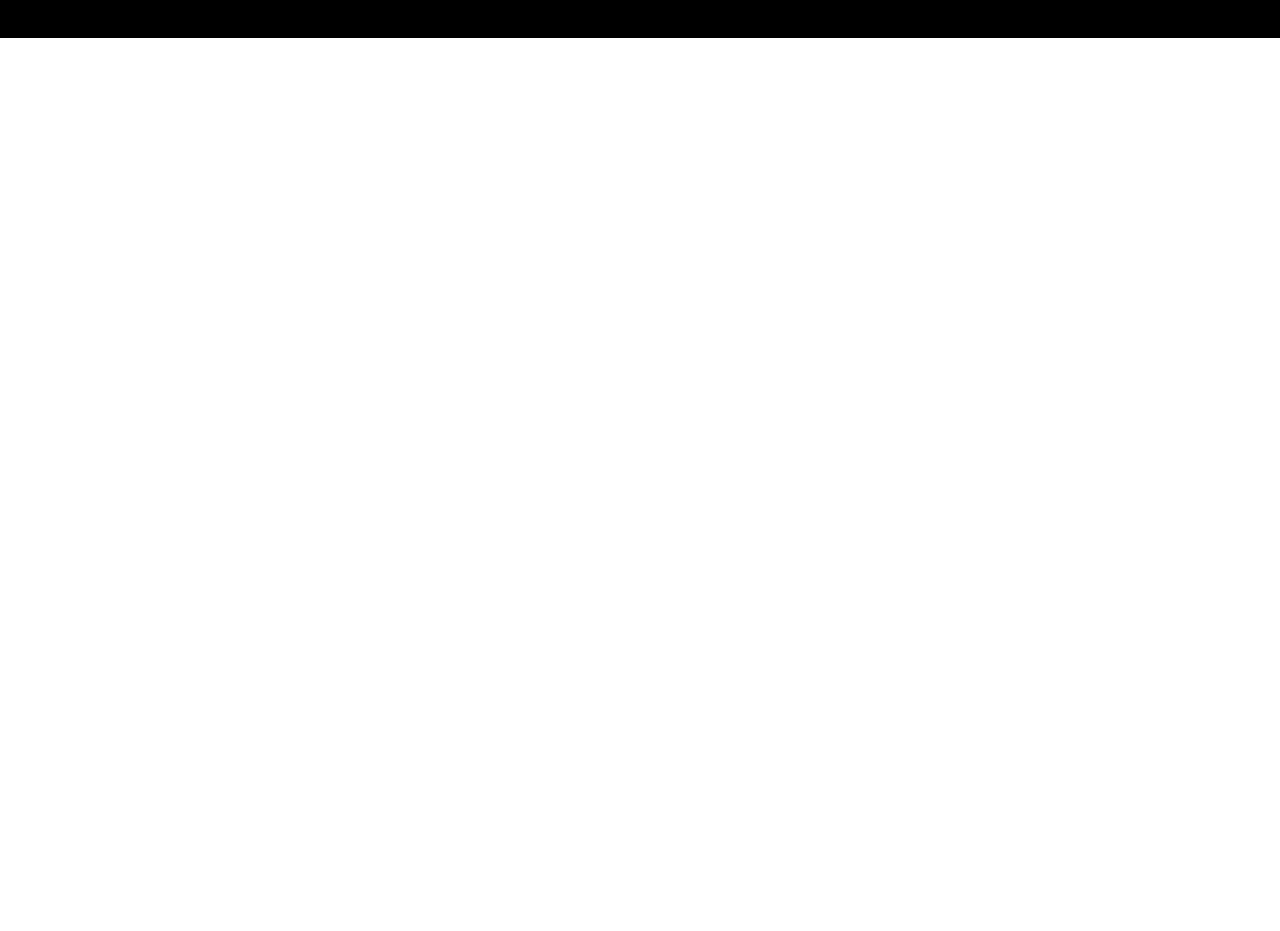
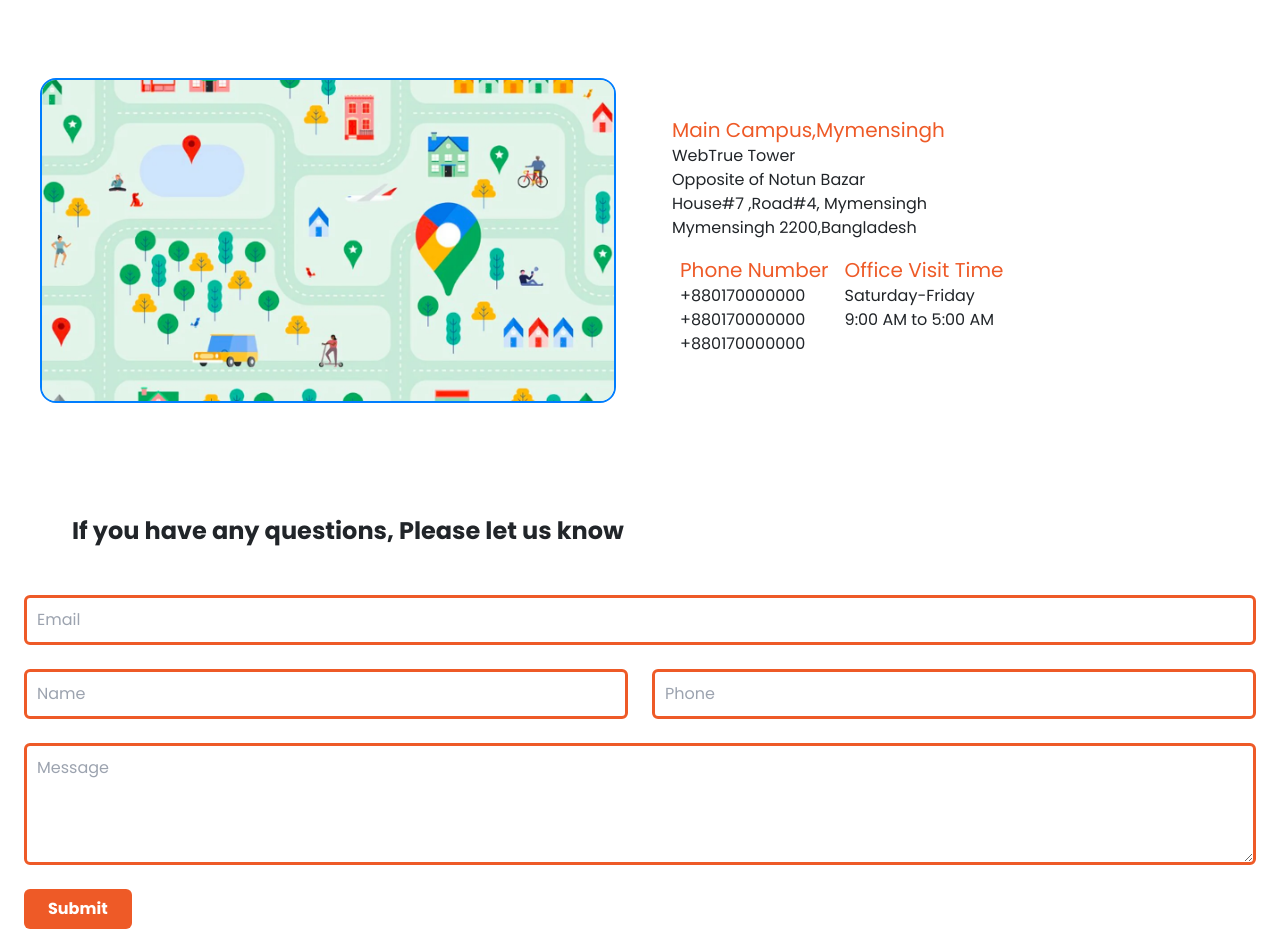
Before and after one commit to The-webtrue/the-webtrue-client, a React (Create React App) app: page /contact in a window 1280 px wide. Shown: the part 522-1453 px from the top of the page. Before the commit the page ends 800 px from the top, so only its background shows below. Built offline with nearby package versions, Linux system fonts and the light colour scheme.

Commit message:
contact done

```diff
--- a/src/App.js
+++ b/src/App.js
@@ -3,6 +3,7 @@ import './App.css';
 import Footer from './component/Shared/Footer/Footer';
 import Navigationbar from './component/Shared/Navbar/Navbar';
 import About from './Pages/About/About';
+import Contact from './Pages/Contact/Contact';
 import Home from './Pages/Home/Home';
 import Service from './Pages/Service/Service';
 
@@ -14,6 +15,7 @@ function App() {
         <Route path='/' element={<Home/>}/>
         <Route  path='/service' element={<Service/>}/>
         <Route  path='/about' element={<About/>}/>
+        <Route  path='/contact' element={<Contact/>}/>
        </Routes>
       <Footer/>
     </div>
--- a/src/Pages/About/About.js
+++ b/src/Pages/About/About.js
@@ -8,7 +8,7 @@ const About = () => {
             <AboutUs/>
             <div className='sm:flex-row md:flex p-5'>
                 <div className='md:w-2/5 text-center'>
-                    <img className='mx-auto' src={founder} alt="founder" />
+                    <img className='mx-auto border-[3px] border-komla' src={founder} alt="founder" />
                     <div className="grid grid-cols-4 w-3/4 p-5 mx-auto gap-5">
                     <p className=" bg-komla  rounded-3xl w-10 h-10">0</p>
                     <p className=" bg-komla  rounded-3xl w-10 h-10">0</p>
@@ -37,7 +37,7 @@ const About = () => {
                    </div>
                 </div>
                 <div className='md:w-2/5 text-center'>
-                    <img className='mx-auto' src={founder} alt="founder" />
+                    <img className='mx-auto border-[3px] border-komla' src={founder} alt="founder" />
                     <div className="grid grid-cols-4 w-3/4 p-5 mx-auto gap-5">
                     <p className=" bg-komla  rounded-3xl w-10 h-10">0</p>
                     <p className=" bg-komla  rounded-3xl w-10 h-10">0</p>
--- /dev/null
+++ b/src/Pages/Contact/Contact.js
@@ -0,0 +1,51 @@
+import React from 'react';
+import logo from '../../assets/logo.png';
+import map from '../../assets/map.jpg'
+import Form from '../../component/Contact/Form/Form';
+
+const Contact = () => {
+    return (
+        <div>
+            <h1 className='text-6xl text-komla p-5'>Contact</h1>
+            <div className='sm:flex-row md:flex px-5 gap-5'>
+                <div className='md:w-2/5 p-10'>
+                    <img src={logo} alt="" />
+                </div>
+                <div className='md:3/5 m-auto'>
+                  <p>Lorem ipsum dolor, sit amet consectetur adipisicing elit. Totam nam error, repudiandae doloremque expedita iusto vero nihil nulla quam veritatis. </p>
+                </div>
+            </div>
+            <div className='items-center grid   md:grid-cols-2 gap-5 p-10'>
+                <div>
+                    <img className="border-nil border-[2px] rounded-2xl" src={map} alt="" />
+                </div>
+                <div>
+                    <div className='m-2'>
+                        <h1 className='text-xl  text-komla'>Main Campus,Mymensingh</h1>
+                         <p>WebTrue Tower</p>
+                         <p>Opposite of Notun Bazar</p>
+                         <p>House#7 ,Road#4, Mymensingh</p>
+                         <p>Mymensingh 2200,Bangladesh</p>
+                    </div>
+                    <div className='flex m-2'>
+                        <ul className='m-2'>
+                            <li className='text-xl text-komla'>Phone Number</li>
+                            <li>+880170000000</li>
+                            <li>+880170000000</li>
+                            <li>+880170000000</li>
+
+                        </ul>
+                        <ul className='m-2'>
+                            <li className='text-xl text-komla'>Office Visit Time</li>
+                            <li>Saturday-Friday</li>
+                            <li>9:00 AM to 5:00 AM</li>
+                        </ul>
+                    </div>
+                </div>
+            </div>
+            <Form/>
+        </div>
+    );
+};
+
+export default Contact;
--- /dev/null
+++ b/src/component/Contact/Form/Form.js
@@ -0,0 +1,33 @@
+import React from 'react';
+
+const Form = () => {
+    return (
+        <div className="p-6">
+            <h1 className='text-2xl p-5 font-bold'> If you have any questions, Please let us know</h1>
+    <form>
+    <div className="flex flex-col mb-6">
+    <input type="email" id="email" className="bg-gray-50 border-[3px] border-komla text-gray-900 text-md rounded focus:ring-komla focus:outline-none focus:shadow-lg focus:shadow-komla block w-full p-2.5 " placeholder="Email" required/>
+        </div>
+      <div className="grid grid-cols-2 gap-4">
+        <div className="flex flex-col">
+          <input  type="text" id="name" name="name" className="bg-gray-50 border-[3px] border-komla text-gray-900 text-md rounded focus:ring-komla focus:outline-none focus:shadow-lg focus:shadow-komla block w-full p-2.5 " placeholder="Name" required />
+        </div>
+        <div className="flex flex-col">
+          <input  type="text" id="name" name="name" className="bg-gray-50 border-[3px] border-komla text-gray-900 text-md rounded focus:ring-komla focus:outline-none focus:shadow-lg focus:shadow-komla block w-full p-2.5 " placeholder="Phone" required />
+        </div>
+
+      </div>
+      <div className="flex flex-col col-span-2 my-6">
+          <textarea maxLength="500" rows="4" type="text" id="subject" name="subject" className="fbg-gray-50 border-[3px] border-komla text-gray-900 text-md rounded focus:ring-komla focus:outline-none focus:shadow-lg focus:shadow-komla block w-full p-2.5 " placeholder="Message" required />
+        </div>
+      <div className="flex justify-start ">
+        <button type="submit" class="bg-komla text-white font-bold py-2 px-4 rounded focus:ring focus:ring-blue-300 hover:bg-blue-500">
+          Submit
+        </button>
+      </div>
+    </form>
+  </div>
+    );
+};
+
+export default Form;
```
Also changed, not shown: src/assets/map.jpg (added).
